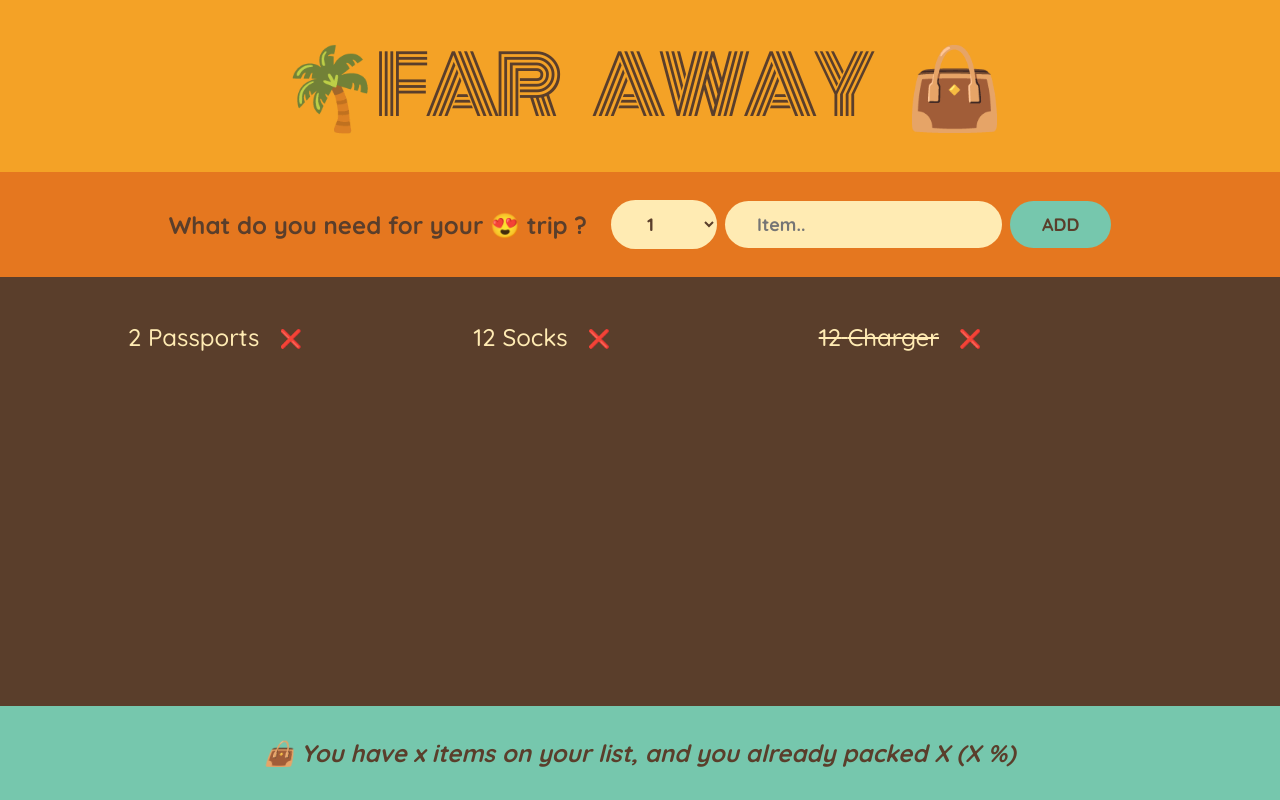
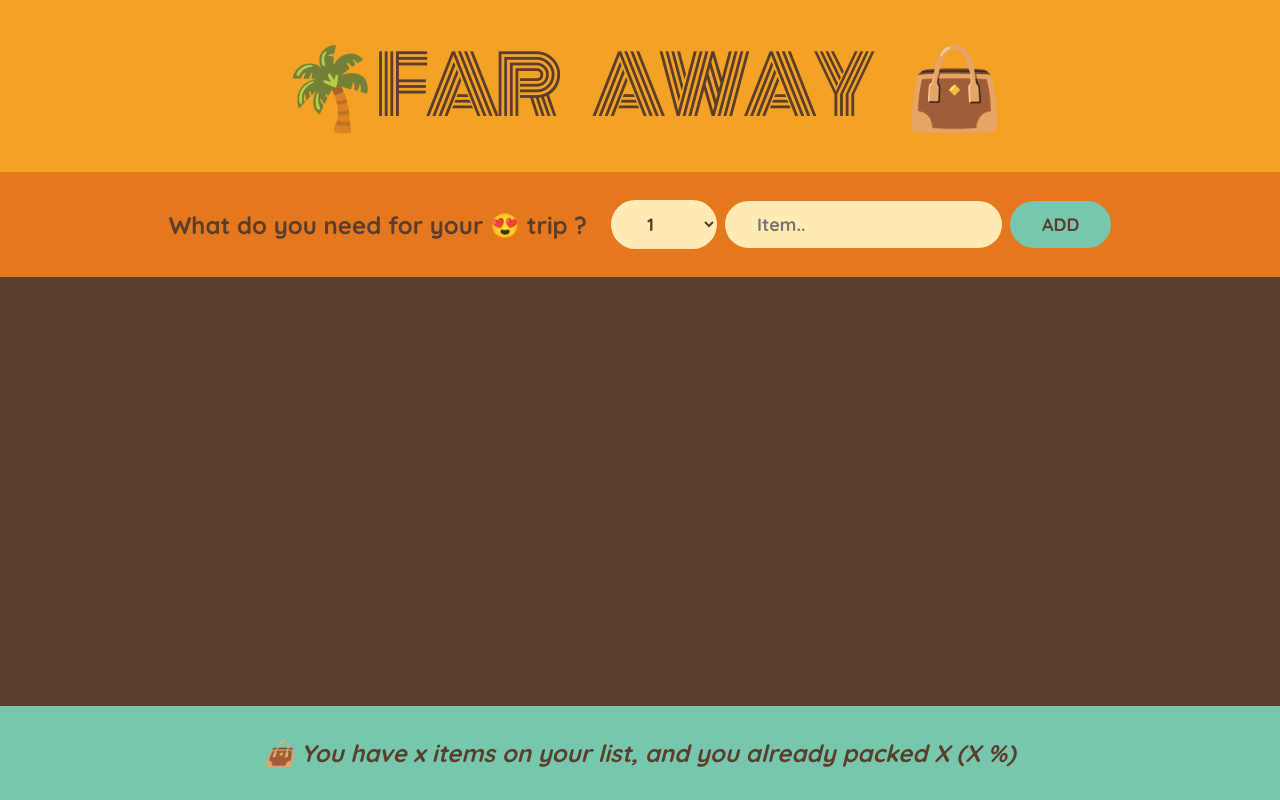
Before and after one commit to sunny7898/react-learning, a React (Create React App) app in the folder 05-travel-list/: page / in a window 1280 px wide. Built offline with nearby package versions, Linux system fonts and the light colour scheme.

Commit message:
my approach for deleting  item

```diff
--- a/05-travel-list/src/App.js
+++ b/05-travel-list/src/App.js
@@ -7,11 +7,22 @@
 ];
 
 export default function App() {
+  const [items, setItems] = useState([]);
+
+  function handleAddItems(item) {
+    setItems((items) => [...items, item]);
+  }
+
+  function handleDeleteItem(id) {
+    const remItems = items.filter((item) => item.id !== id);
+    setItems(remItems);
+  }
+
   return (
     <div className="app">
       <Logo />
-      <Form />
-      <PackingList />
+      <Form onAddItem={handleAddItems} />
+      <PackingList items={items} onDeleteItem={handleDeleteItem} />
       <Stats />
     </div>
   );
@@ -20,7 +31,7 @@
 function Logo() {
   return <h1>🌴Far away 👜</h1>;
 }
-function Form() {
+function Form({ onAddItem }) {
   const [description, setDescription] = useState("");
   const [quantity, setQuantity] = useState(1);
 
@@ -35,7 +46,7 @@
       packed: false,
       id: Date.now(),
     };
-    console.log(newItem);
+    onAddItem(newItem);
 
     setDescription("");
     setQuantity(1);
@@ -64,25 +75,26 @@
     </form>
   );
 }
-function PackingList() {
+
+function PackingList({ items, onDeleteItem }) {
   return (
     <div className="list">
       <ul>
-        {initialItems.map((item) => (
-          <Item key={item.id} item={item} />
+        {items.map((item) => (
+          <Item key={item.id} item={item} onDeleteItem={onDeleteItem} />
         ))}
       </ul>
     </div>
   );
 }
 
-function Item({ item }) {
+function Item({ item, onDeleteItem }) {
   return (
     <li>
       <span style={item.packed ? { textDecoration: "line-through" } : {}}>
         {item.quantity} {item.description}
       </span>
-      <button>❌</button>
+      <button onClick={() => onDeleteItem(item.id)}>❌</button>
     </li>
   );
 }
--- a/05-travel-list/src/index.css
+++ b/05-travel-list/src/index.css
@@ -93,7 +93,7 @@
 .list ul {
   list-style: none;
   width: 80%;
-  overflow: scroll;
+  overflow: hidden;
 
   display: grid;
   grid-template-columns: repeat(auto-fit, minmax(250px, 1fr));
```
